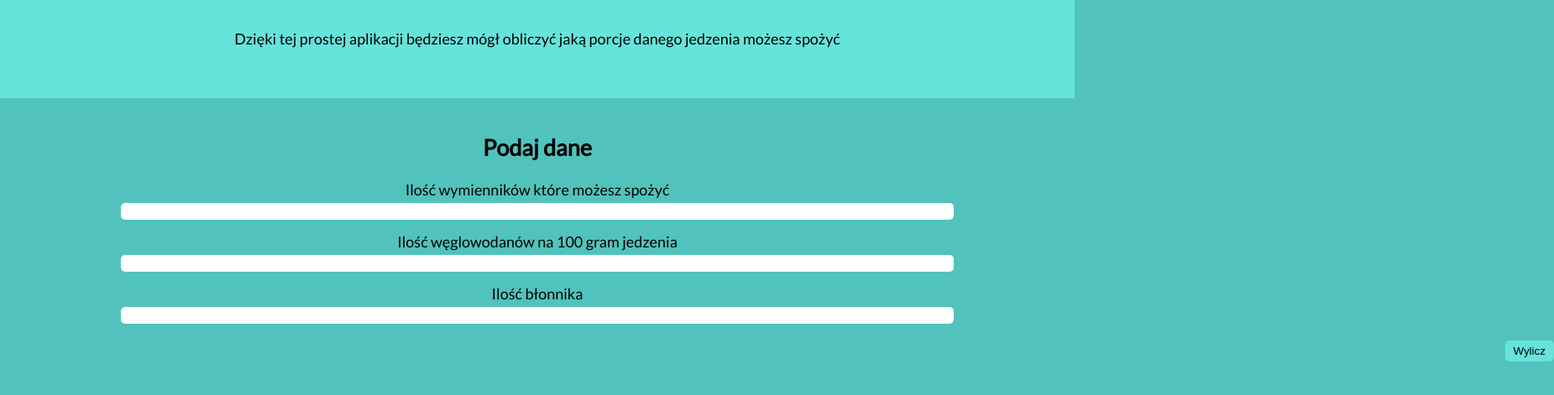
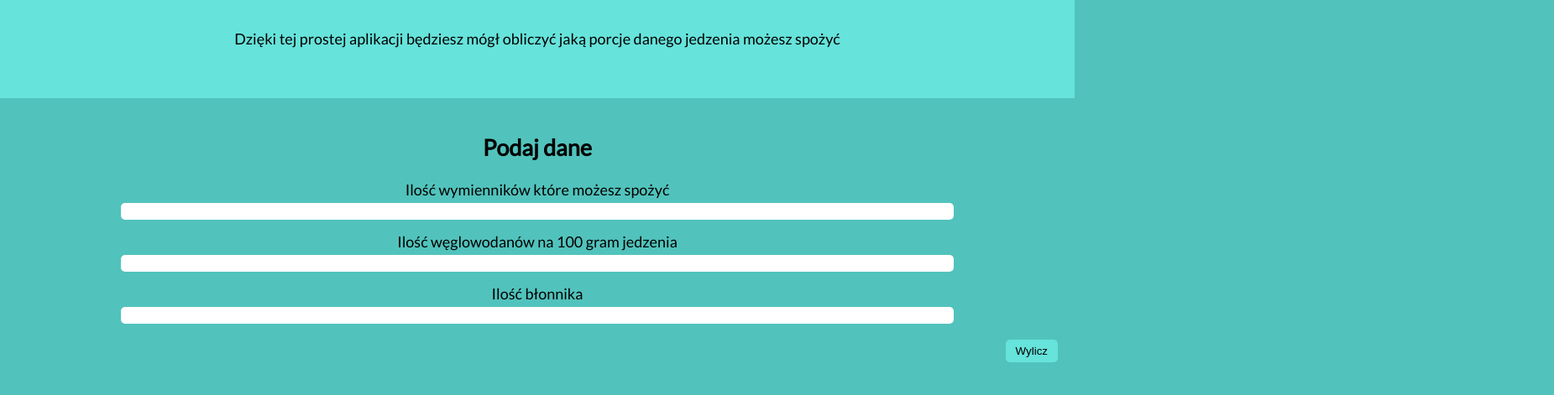
Before and after one commit to mb-dir/diabetic_food_calculator, a plain HTML site: page index.html in a window 1280 px wide. Shown: the part 87-558 px from the top of the page at 84% size, 1851 px wide, since content can reach past the window. Drawn offline with Linux system fonts and the light colour scheme.

Commit message:
Change styles for buttons

```diff
--- a/style.css
+++ b/style.css
@@ -50,10 +50,7 @@ body{
 }
 .btn{
     border: none;
-    padding: 5px 10px;
+    padding: 6px 12px;
     border-radius: 5px;
     background-color: #66E3DB;
-    position: relative;
-    left: 50%;
-    transform: translateX(-50%);
 }
```
